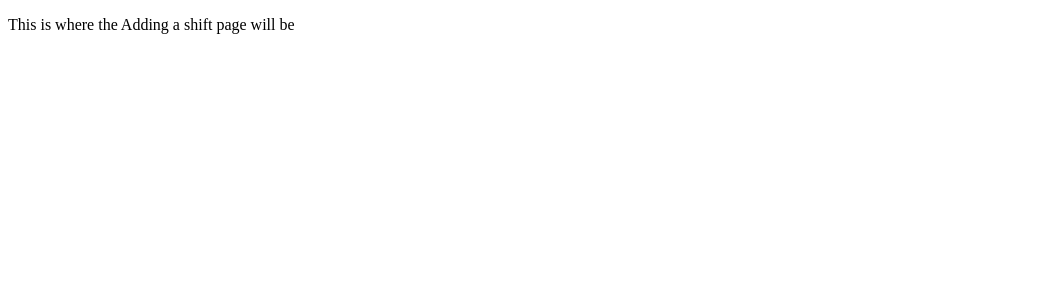
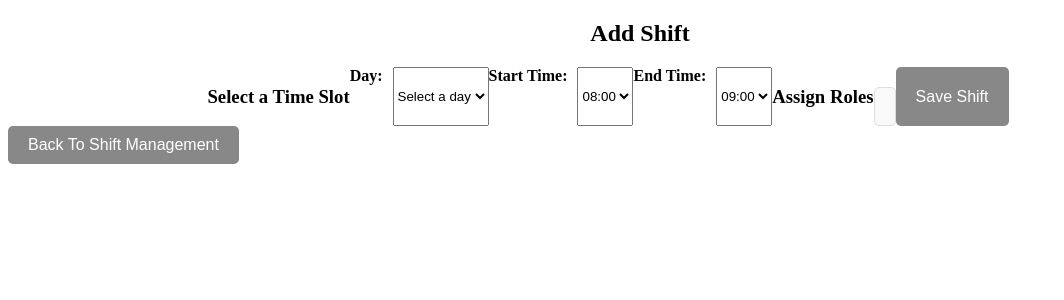
Before and after one commit to tylerglendinning69/KV6002_GroupProject, a PHP site: page /MAddShift.html in a window 1280 px wide. Shown: the top 300 px of the page, without its empty margins (0-1064 px from the left). Run offline with PHP 8.4, Linux system fonts and the light colour scheme.

Commit message:
Adding a shift to the schedule with timeframe and required roles works! still a couple of error handling to do: need to avoid shift overlap however, when start/finish time changes, all existing shifts are removed

```diff
--- a/TB05_Project/MAddShift.html
+++ b/TB05_Project/MAddShift.html
@@ -7,6 +7,149 @@
         <title>Shift Management</title>
     </head>
     <body>
-        <p>This is where the Adding a shift page will be</p>
+        <header>
+            <h2>Add Shift</h2>
+        </header>
+        <div class="main-container">
+            <h3>Select a Time Slot</h3>
+            <label for="day-select">Day:</label>
+            <select id="day-select">
+                <option value="" selected disabled>Select a day</option>
+                <option value="Monday">Monday</option>
+                <option value="Tuesday">Tuesday</option>
+                <option value="Wednesday">Wednesday</option>
+                <option value="Thursday">Thursday</option>
+                <option value="Friday">Friday</option>
+                <option value="Saturday">Saturday</option>
+                <option value="Sunday">Sunday</option>
+            </select>
+
+            <label for="start-time">Start Time:</label>
+            <select id="start-time"></select>
+
+            <label for="end-time">End Time:</label>
+            <select id="end-time"></select>
+
+            <h3>Assign Roles</h3>
+            <div id="roles-container">
+                <!-- Roles checkboxes will be dynamically loaded here -->
+            </div>
+
+            <button id="save-shift" type="button">Save Shift</button>
+        </div>
+
+        <script>
+            const rolesContainer = document.getElementById('roles-container');
+            const daySelect = document.getElementById('day-select');
+            const startTimeSelect = document.getElementById('start-time');
+            const endTimeSelect = document.getElementById('end-time');
+            const shifts = JSON.parse(localStorage.getItem('shifts')) || [];
+
+            // Load and generate the time dropdowns
+            function generateTimeDropdowns(startHour, endHour) {
+                // Clear existing options
+                startTimeSelect.innerHTML = '';
+                endTimeSelect.innerHTML = '';
+
+                for (let hour = startHour; hour < endHour; hour++) {
+                    const timeOption = `${String(hour).padStart(2, '0')}:00`;
+                    const optionElement = document.createElement('option');
+                    optionElement.value = timeOption;
+                    optionElement.textContent = timeOption;
+                    startTimeSelect.appendChild(optionElement);
+                }
+
+                // End time dropdown needs one extra hour
+                for (let hour = startHour + 1; hour <= endHour; hour++) {
+                    const timeOption = `${String(hour % 24).padStart(2, '0')}:00`;
+                    const optionElement = document.createElement('option');
+                    optionElement.value = timeOption;
+                    optionElement.textContent = timeOption;
+                    endTimeSelect.appendChild(optionElement);
+                }
+            }
+
+            // Load roles from localStorage
+            function loadRoles() {
+                const roles = JSON.parse(localStorage.getItem('roles')) || [];
+                rolesContainer.innerHTML = '';
+
+                roles.forEach(role => {
+                    const roleCheckbox = document.createElement('input');
+                    roleCheckbox.type = 'checkbox';
+                    roleCheckbox.value = role.Role;
+                    roleCheckbox.id = `role-${role.Role}`;
+
+                    const roleLabel = document.createElement('label');
+                    roleLabel.textContent = role.Role;
+                    roleLabel.htmlFor = `role-${role.Role}`;
+
+                    rolesContainer.appendChild(roleCheckbox);
+                    rolesContainer.appendChild(roleLabel);
+                    rolesContainer.appendChild(document.createElement('br'));
+                });
+            }
+
+            // Save the shift
+            function saveShift() {
+                const selectedDay = daySelect.value;
+                const startTime = startTimeSelect.value;
+                const endTime = endTimeSelect.value;
+
+                if (!selectedDay) {
+                    alert("Please select a day.");
+                    return;
+                }
+
+                if (!startTime || !endTime) {
+                    alert("Please select both start and end times.");
+                    return;
+                }
+
+                if (startTime >= endTime) {
+                    alert("Start time must be earlier than end time.");
+                    return;
+                }
+
+                const selectedRoles = Array.from(rolesContainer.querySelectorAll('input[type="checkbox"]:checked')).map(
+                    checkbox => checkbox.value
+                );
+
+                if (selectedRoles.length === 0) {
+                    alert("Please select at least one role.");
+                    return;
+                }
+
+                const shift = {
+                    day: selectedDay,
+                    time: `${startTime}-${endTime}`,
+                    roles: selectedRoles
+                };
+
+                shifts.push(shift);
+                localStorage.setItem('shifts', JSON.stringify(shifts));
+
+                alert("Shift saved successfully!");
+
+                // Reset the form
+                daySelect.value = '';
+                startTimeSelect.value = '';
+                endTimeSelect.value = '';
+                rolesContainer.querySelectorAll('input[type="checkbox"]').forEach(checkbox => {
+                    checkbox.checked = false;
+                });
+            }
+
+            document.getElementById('save-shift').addEventListener('click', saveShift);
+
+            // Initialize the page
+            document.addEventListener('DOMContentLoaded', () => {
+                const defaultSchedule = { startHour: 8, endHour: 18 };
+                const scheduleData = JSON.parse(localStorage.getItem('scheduleData')) || defaultSchedule;
+                generateTimeDropdowns(scheduleData.startHour, scheduleData.endHour);
+                loadRoles();
+            });
+        </script>
+        <a href="MShiftManagement.html"><button name="BackToShift" type="button">Back To Shift Management</button></a>
     </body>
 </html>
--- a/TB05_Project/TB05css.css
+++ b/TB05_Project/TB05css.css
@@ -276,3 +276,26 @@ button:hover {
 a {
     text-decoration: none;
 }
+
+/* Highlight selected time slot */
+.timetable-cell.selected {
+    background-color: #90caf9; /* Light blue for selection */
+    color: #fff;
+    border: 2px solid #005f4b; /* Darker border for emphasis */
+}
+
+/* Role selection area styling */
+#roles-container {
+    margin-top: 20px;
+    padding: 10px;
+    border: 1px solid #ddd;
+    border-radius: 5px;
+    background-color: #f9f9f9;
+}
+
+#roles-container label {
+    display: block;
+    margin: 5px 0;
+    font-size: 14px;
+    color: #555;
+}
```
Also changed, not shown: TB05_Project/MShiftManagement.html (+40 -1 lines), TB05_Project/MWorkHours.html (+14 -3 lines), TB05_Project/ManagementHome.html (+40 -2 lines).
